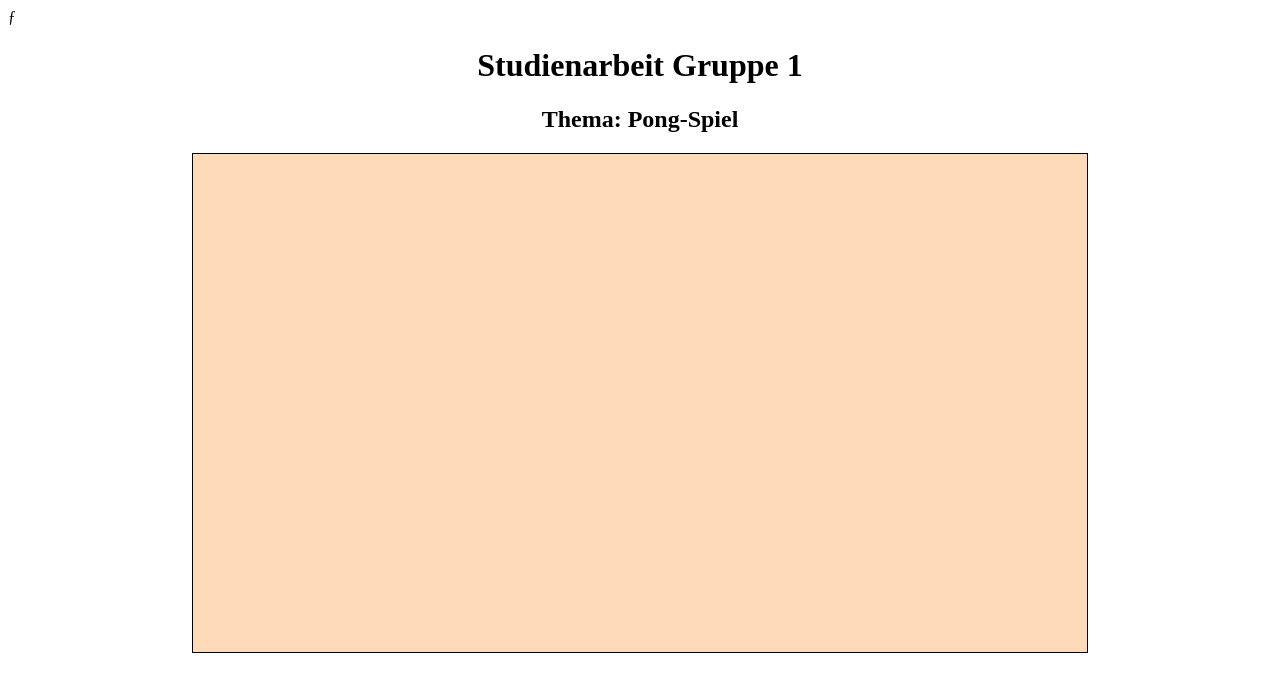
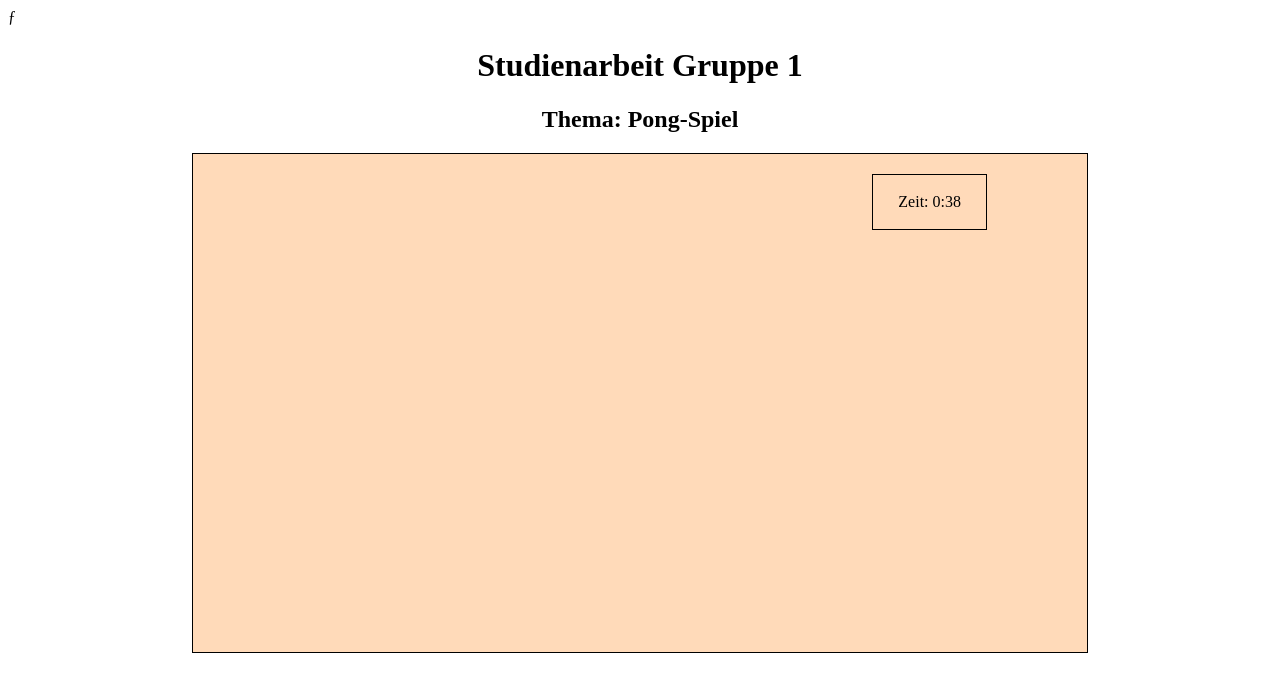
Before and after one commit to maadc/STA_Gruppe1, a plain HTML site: page index.html in a window 1280 px wide. Drawn offline with Linux system fonts and the light colour scheme.

Commit message:
Zeitanzeige

```diff
--- a/css/style.css
+++ b/css/style.css
@@ -17,3 +17,10 @@ h2{
     border: 1px solid black;
     background-color: peachpuff;
 }
+
+.zeitanzeige {
+    border: 1px solid black;
+    padding: 2px 25px;
+    margin: 20px 100px;
+    float: right;
+}
--- a/index.html
+++ b/index.html
@@ -15,6 +15,9 @@
     </header>
     <main class="container">
         <div id="spielfeld">
+            <div class="zeitanzeige">
+                <p>Zeit: 0:38</p>
+            </div>
             <!--Hier alle Spielobjekte rein-->
         </div>
     </main>
```
